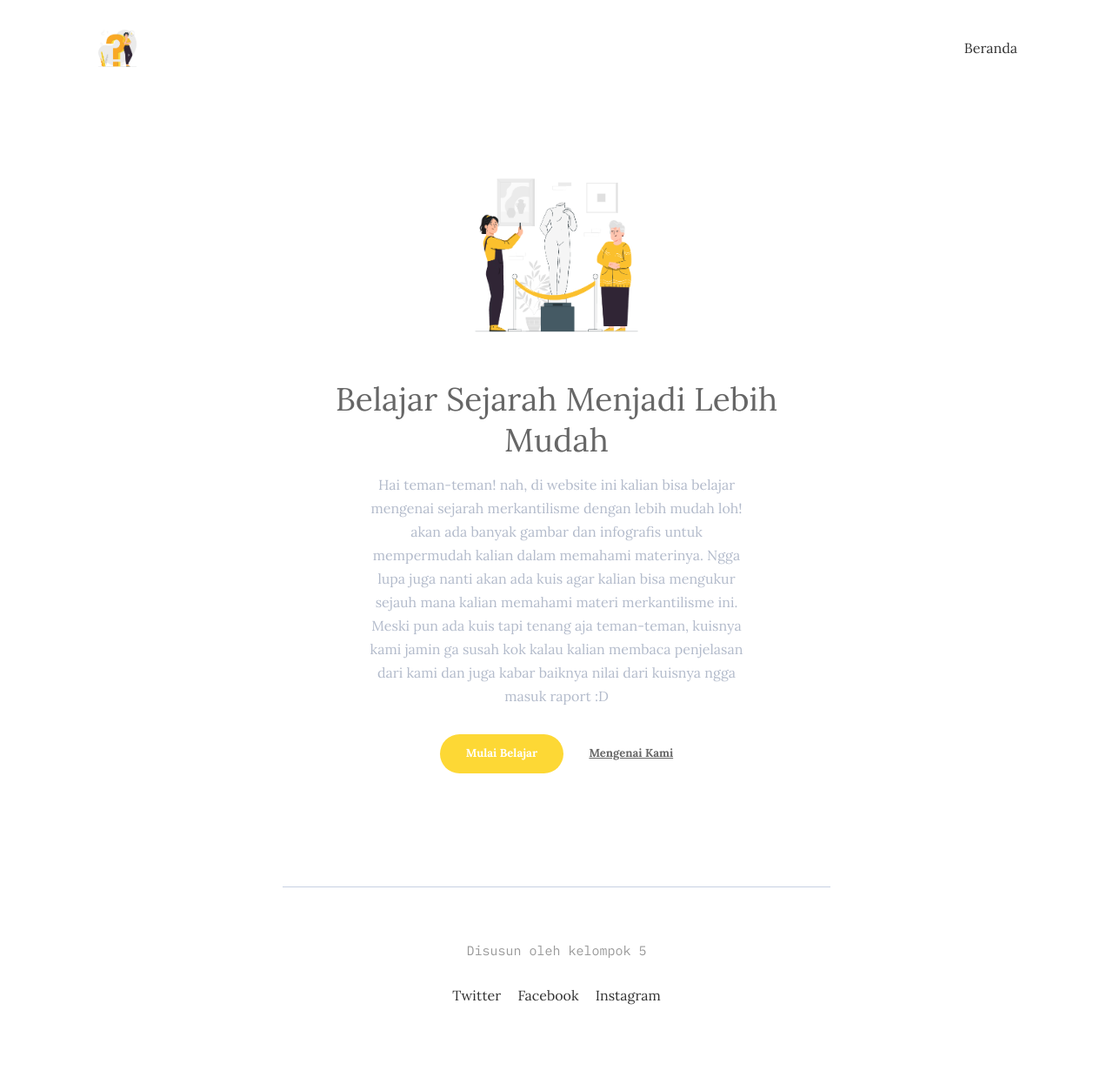
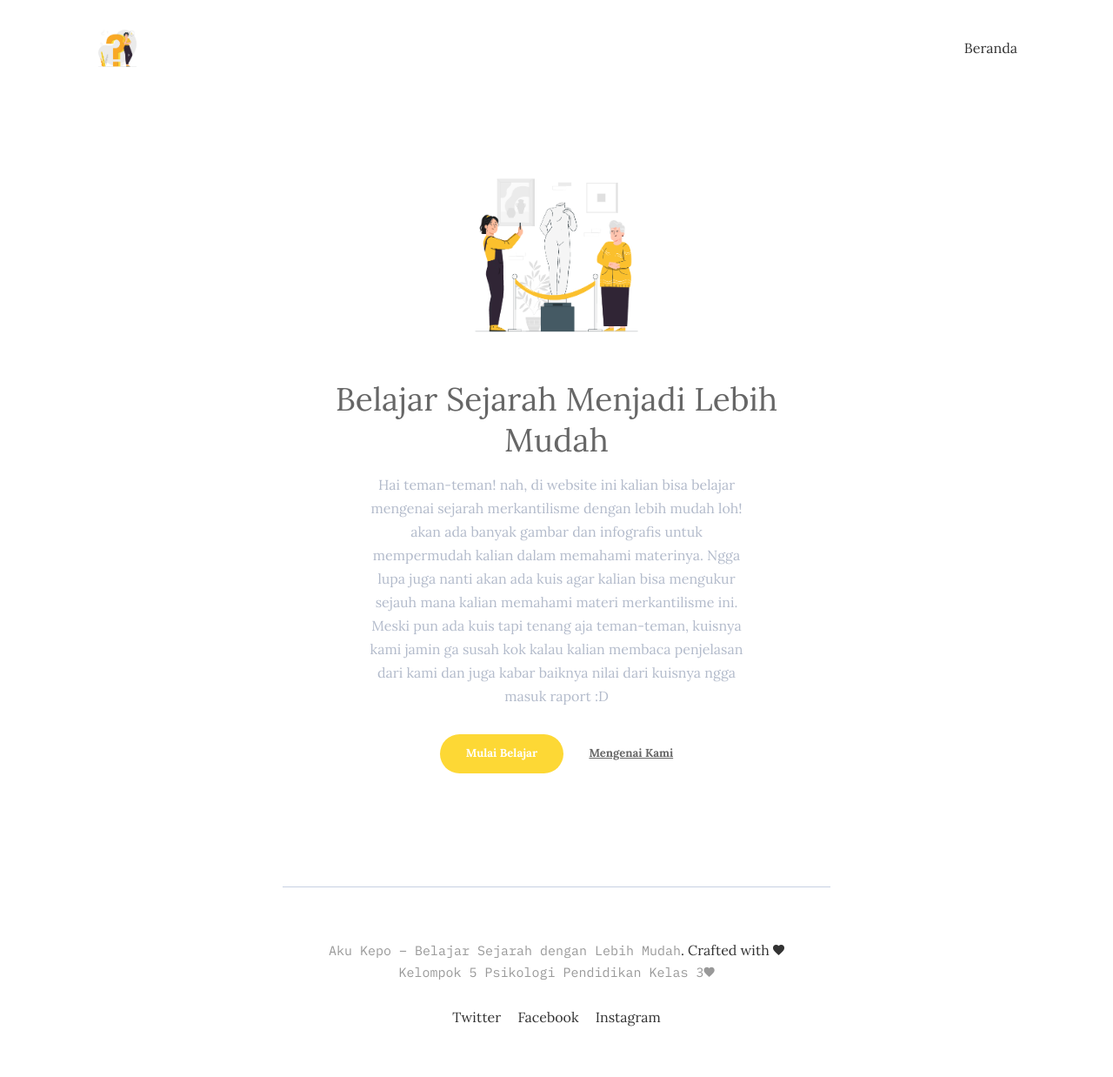
Before and after one commit to imamnrchls/modul, a Jekyll site: the page built from index.html, in a window 1280 px wide. Shown: the whole page at 87% size. Built offline with Jekyll 4.4.1, drawn with Linux system fonts in a browser that asks for light colours; nearby versions of some CDN libraries; before the commit the page ends 1213 px from its top, so only the background shows below that.

Commit message:
Update footer.html

```diff
--- a/_includes/footer.html
+++ b/_includes/footer.html
@@ -3,7 +3,8 @@
   <footer class="footer">
     <div class="footer__inner">
       <div class="contact">
-        <div class="contact__title">Disusun oleh kelompok 5</div>
+        <a href="/" class="contact__title">{% if site.title %}{{site.title}}{% else %}Errol{% endif %}</a>. Crafted with <i class="icon ion-md-heart"></i></i>
+        <div class="contact__title">Kelompok 5 Psikologi Pendidikan Kelas 3<i class="icon ion-md-heart"></i></i></div>
         <ul class="contact__list list-reset">
           {% for contact in site.contact %}
           <li class="contact__item">
```
